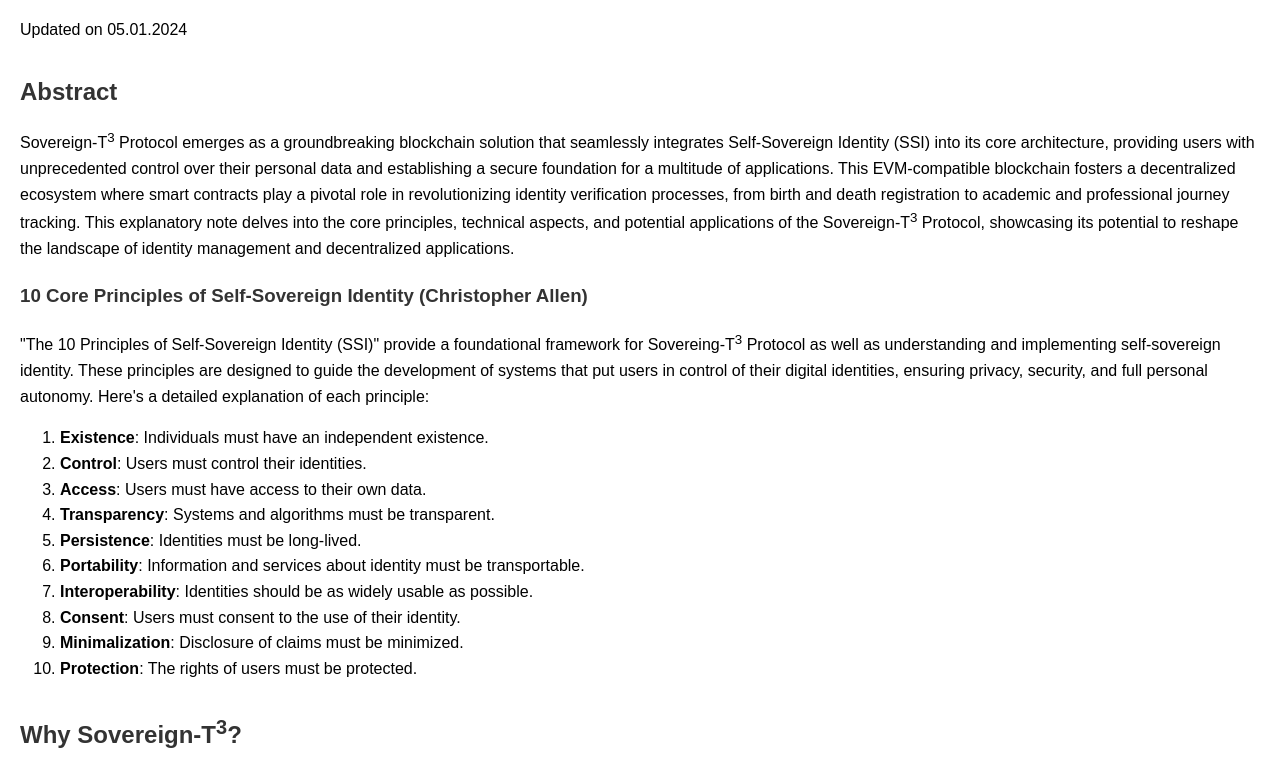
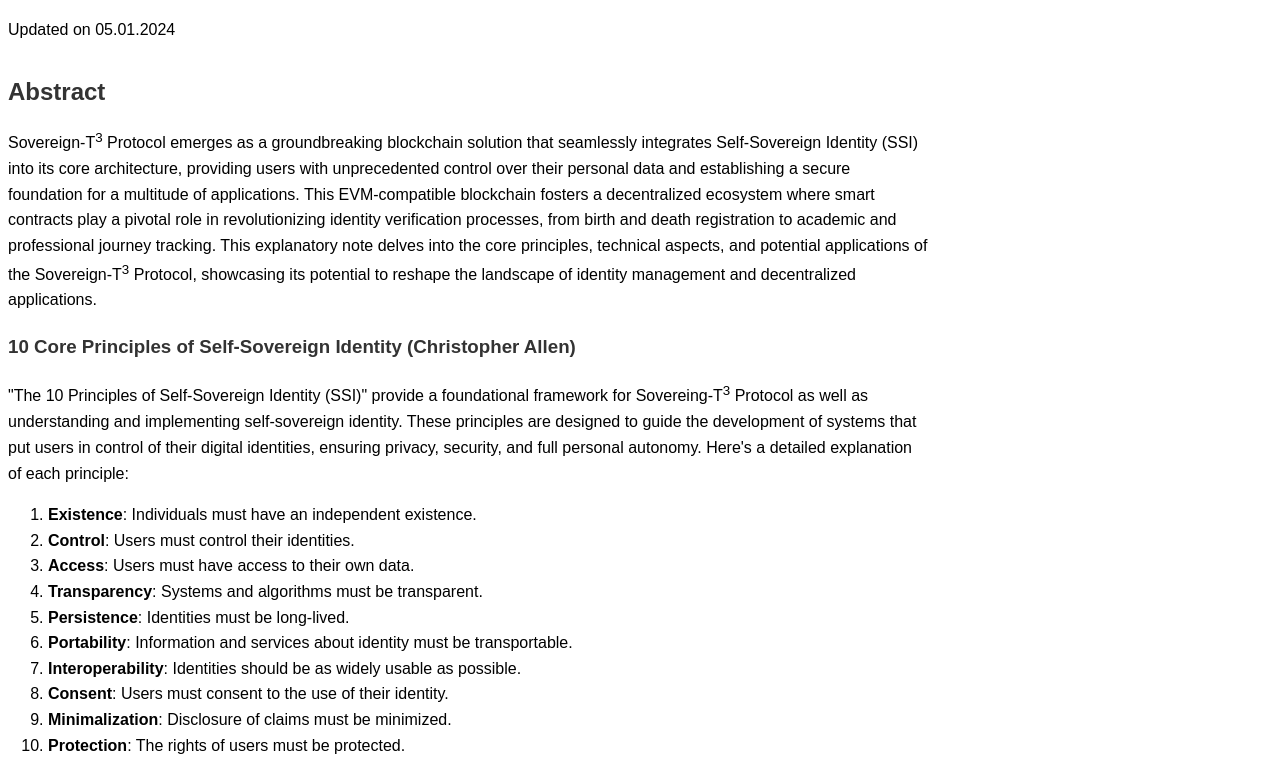
Before and after one commit to kesaviwebsolutions/Sovereign-T-Protocol-intro, a plain HTML site: page index.html in a window 1280 px wide. Shown: the part 93-861 px from the top of the page. Drawn offline with Linux system fonts and the light colour scheme.

Commit message:
Update index.html

```diff
--- a/index.html
+++ b/index.html
@@ -45,7 +45,8 @@
       body {
         font-family: "Arial", sans-serif;
         line-height: 1.6;
-        margin: 20px;
+        margin: 10 auto;
+        max-width: 920px;
       }
 
       h1,
```
